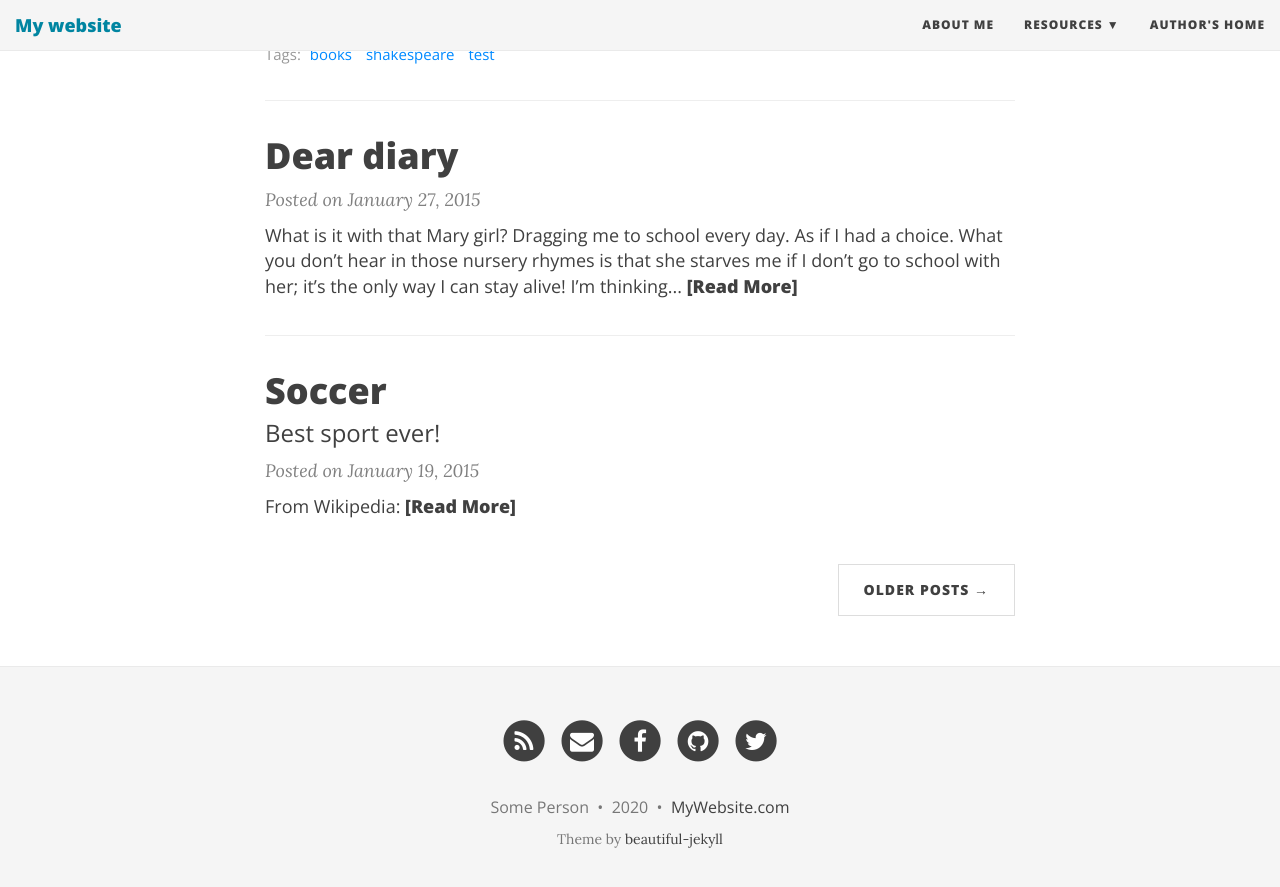
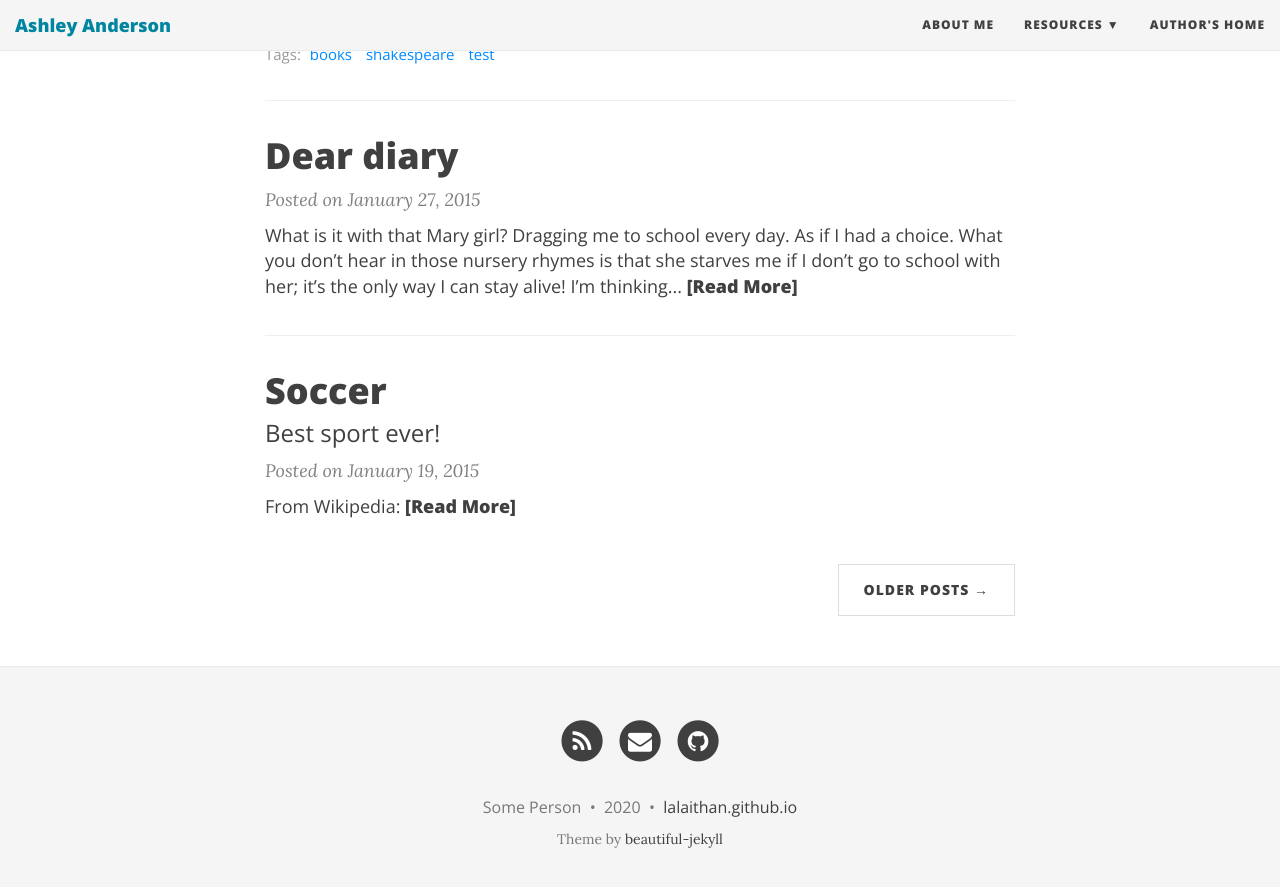
Before and after one commit to lalaithan/lalaithan.github.io, a Jekyll site: the page built from index.html, in a window 1280 px wide and 900 px high, scrolled down 1134 px. Shown: the top 887 px of the window. Built offline with Jekyll 4.4.1, drawn with Linux system fonts in a browser that asks for light colours; nearby versions of some CDN libraries; the list of posts is cut into pages by our own code; some of the changed lines change nothing that is shown.

Commit message:
Customize values in _config.yml

```diff
--- a/_config.yml
+++ b/_config.yml
@@ -1,10 +1,10 @@
 # --- General options --- #
 
 # Name of website
-title: My website
+title: Ashley Anderson
 
 # Short description of your site
-description: A virtual proof that I'm awesome
+description: Ashley Anderson's home on the internet. See examples of work and how to contact me.
 
 # --- Local development options ---
 # If your website is hosted locally rather than on GitHub, then you need to uncomment the next two parameters to set the url and baseurl
@@ -28,7 +28,7 @@ navbar-links:
 
 # Image to show in the navigation bar - image must be a square (width = height)
 # Remove this parameter if you don't want an image in the navbar
-avatar: "/img/avatar-icon.png"
+# avatar: "/img/avatar-icon.png"
 
 # If you want to have an image logo in the top-left corner instead of the title text,
 # then specify the following parameter
@@ -68,22 +68,10 @@ author:
 # If you want to add a new link that isn't here, you'll need to also edit the file _data/SocialNetworks.yml
 social-network-links:
   rss: true
-  email: "someone@example.com"
-  facebook: deanattali
-  github: daattali
-  twitter: daattali
-#  reddit: yourname
+  email: "adeanderso@gmail.com"
+  github: lalaithan
 #  linkedin: daattali
-#  xing: yourname
-#  stackoverflow: "3943160/daattali"
-#  snapchat: deanat78
-#  instagram: deanat78
-#  youtube: user/deanat78
-#  spotify: yourname
 #  telephone: +14159998888
-#  steam: deanat78
-#  twitch: yourname
-#  yelp: yourname
 
 # Select which share links to show in posts
 share-links-active:
@@ -93,7 +81,7 @@ share-links-active:
 
 # How to display the link to the website in the footer
 # Remove this if you don't want a link in the footer
-url-pretty: "MyWebsite.com"  # eg. "deanattali.com/beautiful-jekyll"
+url-pretty: "lalaithan.github.io"  # eg. "deanattali.com/beautiful-jekyll"
 
 # --- Web Statistics Section --- #
 
@@ -156,7 +144,7 @@ date_format: "%B %-d, %Y"
 # --- Don't need to touch anything below here (but you can if you want) --- #
 
 # Output options (more information on Jekyll's site)
-timezone: "America/Vancouver"
+timezone: "America/New York"
 markdown: kramdown
 highlighter: rouge
 permalink: /:year-:month-:day-:title/
```
